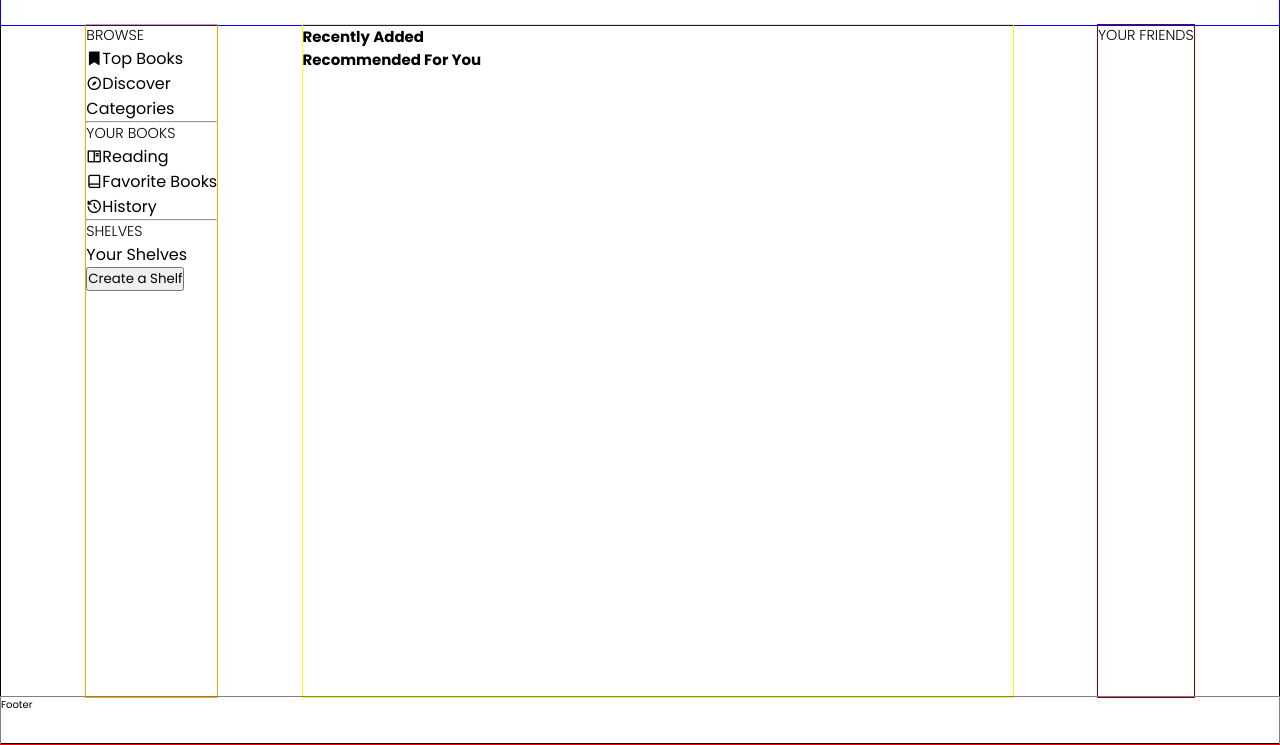
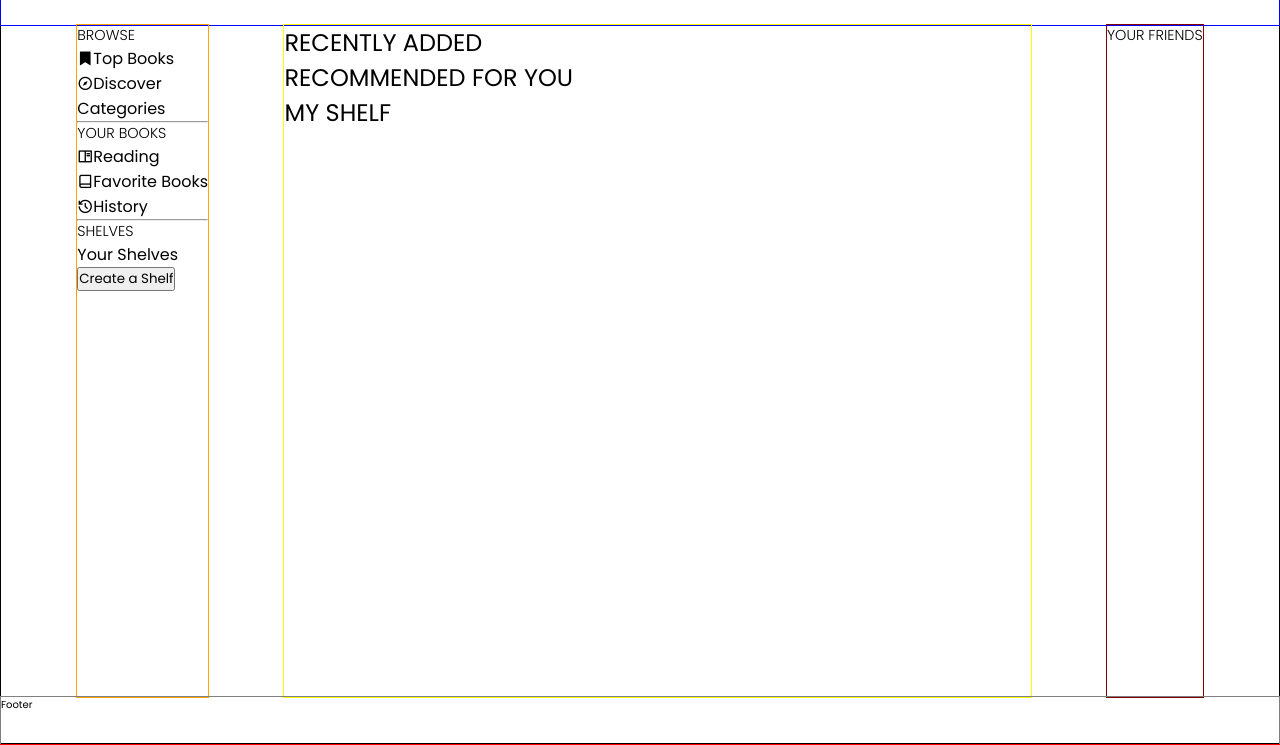
Before and after one commit to billyenglish/Book_Library, a plain HTML site: page index.html in a window 1280 px wide. Shown: the part 56-801 px from the top of the page. Drawn offline with nearby package versions, Linux system fonts and the light colour scheme; some icons are missing.

Commit message:
Adding the section title elements.

```diff
--- a/index.html
+++ b/index.html
@@ -32,10 +32,13 @@
         </header>
         <main class="main">
             <section>
-                <h2>Recently Added</h2>
+                <h2 class="section-title">Recently Added</h2>
             </section>
             <section>
-                <h2>Recommended For You</h2>
+                <h2 class="section-title">Recommended For You</h2>
+            </section>
+            <section>
+                <h2 class="section-title">My Shelf</h2>
             </section>
         </main>
         <aside class="aside-1">
```
